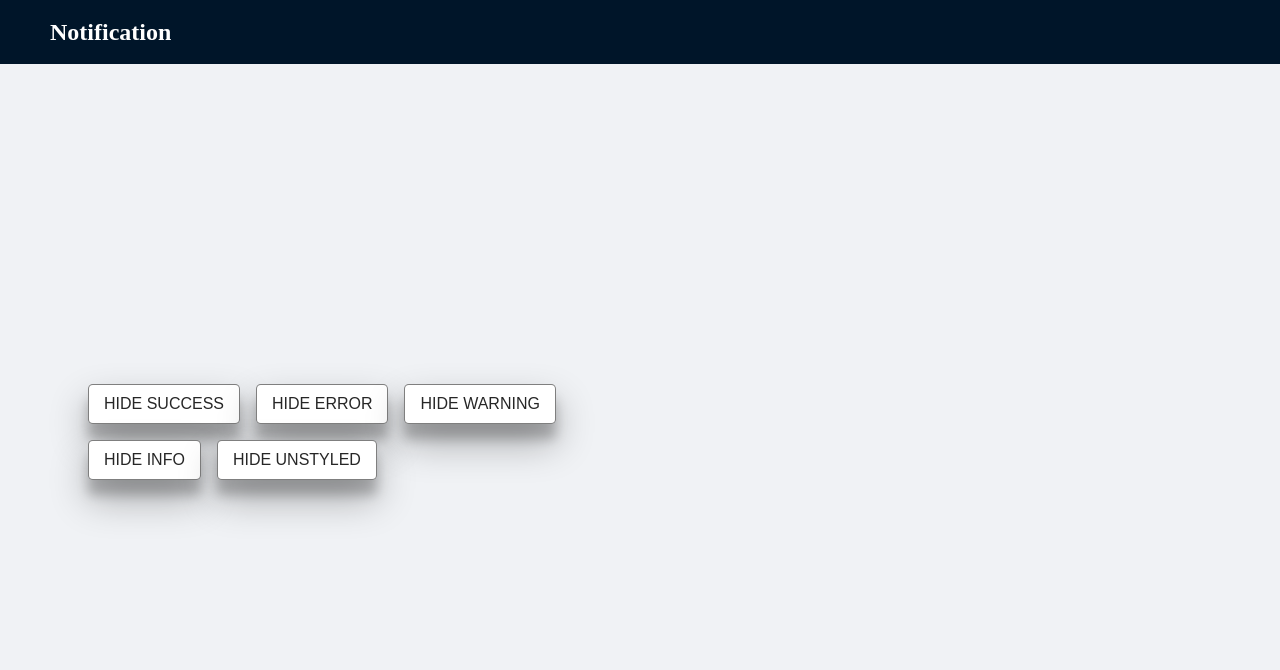
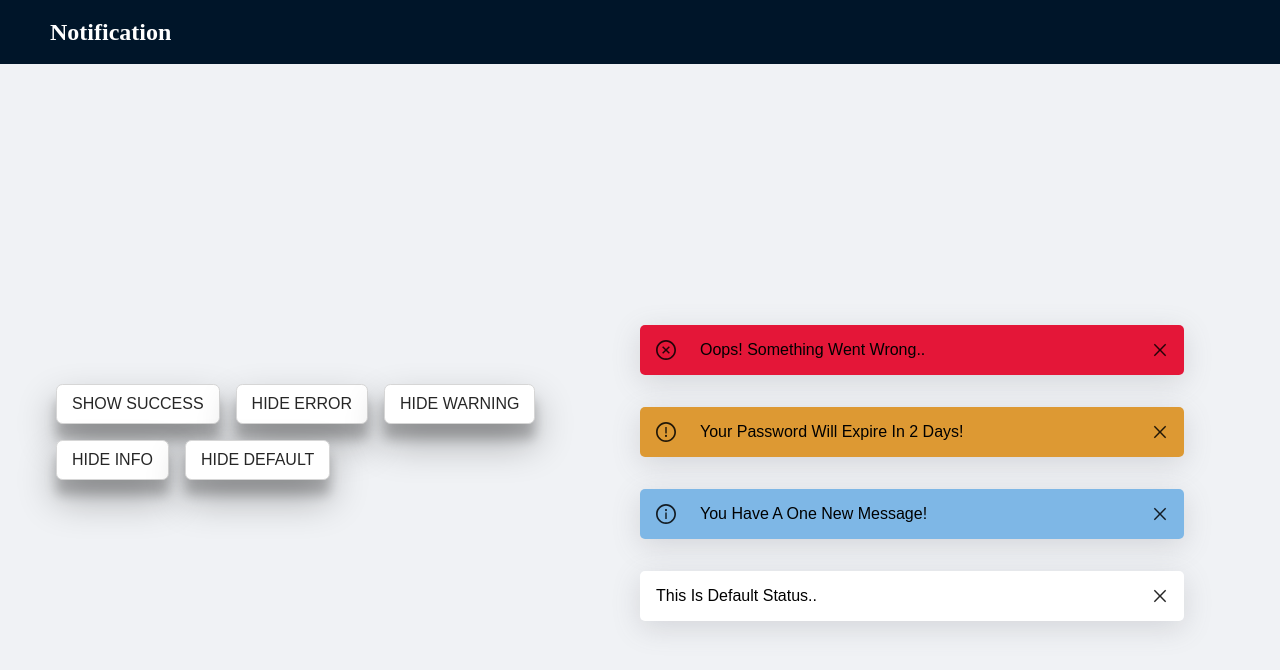
Before and after one commit to GNitin123/Notification-Module, a React (Vite) app: page / in a window 1280 px wide. Shown: the top 670 px of the page. Built offline with nearby package versions, Linux system fonts and the light colour scheme.

Commit message:
Implemented functionality of notification model

```diff
--- /dev/null
+++ b/src/assets/scss/components/_alert.scss
@@ -0,0 +1,90 @@
+.component-notification-alert {
+  font-style: normal;
+  font-weight: normal;
+  font-family: $work-sans;
+  display: flex;
+  justify-content: space-between;
+  align-items: center;
+  min-width: 34rem;
+  width: 85%;
+  margin: 2rem 0;
+  height: 3.125rem;
+  border-radius: 0.313rem;
+  padding: 0 1rem;
+  box-shadow: rgba(100, 100, 111, 0.2) 0px 7px 29px 0px;
+  &__close-icon {
+    font-weight: bolder;
+    font-size: 16px;
+    color: $black;
+    cursor: pointer;
+  }
+  &__icon-wrapper {
+    display: flex;
+    justify-content: center;
+    align-items: center;
+  }
+  &__icon {
+    color: $black;
+    font-size: 20px;
+    margin-right: 1.5rem;
+  }
+  &__text {
+    text-transform: capitalize;
+    color: $black;
+    font-size: 16px;
+  }
+  @media screen and (max-width: 1078px) {
+    width: 100%;
+  }
+  @media screen and (max-width: 1078px) {
+    min-width: 10rem;
+  }
+}
+
+.success {
+  background-color: $green--five;
+}
+
+.error {
+  background-color: $red--four;
+}
+
+.warning {
+  background-color: $yellow--one;
+}
+
+.info {
+  background-color: $blue--three;
+}
+
+.default {
+  background-color: $white;
+}
+
+.hide-alert {
+  pointer-events: none;
+  inset: 0;
+  animation: fade-out 500ms forwards;
+}
+
+.open {
+  animation: slide 400ms forwards;
+}
+
+@keyframes slide {
+  0% {
+    transform: translateX(100%);
+  }
+  100% {
+    transform: translateX(0%);
+  }
+}
+
+@keyframes fade-out {
+  0% {
+    opacity: 1;
+  }
+  100% {
+    opacity: 0;
+  }
+}
--- a/src/assets/scss/components/_notification.scss
+++ b/src/assets/scss/components/_notification.scss
@@ -5,22 +5,37 @@
   display: flex;
   justify-content: space-between;
   height: 100%;
+  @media screen and (max-width: 1078px) {
+    flex-direction: column-reverse;
+    justify-content: center;
+    align-items: center;
+  }
   &__btn-wrapper {
     flex: 1;
     align-self: center;
-    margin-left: 5rem;
+    margin-left: 3rem;
+    @media screen and (max-width: 1078px) {
+      margin-left: unset;
+      text-align: center;
+    }
   }
   &__alert-wrapper {
     flex: 1;
+    align-self: center;
+    margin-right: 3rem;
+    @media screen and (max-width: 1078px) {
+      margin-right: unset;
+    }
   }
   &__action-btn {
     margin: 0.5rem;
     font-weight: 600;
     font-size: 0.8rem;
-    border-radius: 0.3rem !important;
+    border-radius: 0.4rem !important;
     text-transform: uppercase;
+    color: $grey--two;
     background-color: $white !important;
-    border: 1px solid rgba(0, 0, 0, 0.5) !important;
+    border: 1px solid $grey--two !important;
     box-shadow: rgba(0, 0, 0, 0.3) 0px 19px 38px, rgba(0, 0, 0, 0.22) 0px 15px 12px !important;
   }
 }
--- a/src/assets/scss/styles.scss
+++ b/src/assets/scss/styles.scss
@@ -2,3 +2,4 @@
 @import './typography';
 @import './layouts/notification-layout';
 @import './components/notification';
+@import './components/alert';
--- a/src/components/Notification.jsx
+++ b/src/components/Notification.jsx
@@ -1,28 +1,52 @@
-import React from 'react'
 import NotificationLayout from '../layouts/NotificationLayout'
 import { Button } from 'antd'
-import { useSelector } from 'react-redux'
+import { useSelector, useDispatch } from 'react-redux'
+import NotificationAlert from './NotificationAlert'
+import { hideNotificationAlert } from '../redux/reducers/notificationReducer'
 
-const ButtonList = [
+const actionButtonList = [
   { key: 1, title: 'success' },
   { key: 2, title: 'Error' },
   { key: 3, title: 'warning' },
   { key: 4, title: 'info' },
-  { key: 5, title: 'unstyled' },
+  { key: 5, title: 'default' },
 ]
 
 const Notification = () => {
   const { notificationList } = useSelector(state => state.notification)
-  const ButtonElement = ButtonList.map(button => (
-    <Button className="components-notification__action-btn" key={button.key} size="large">
-      Hide {button.title}
+
+  const dispatch = useDispatch()
+
+  const onClose = selectedNotification => dispatch(hideNotificationAlert(selectedNotification))
+
+  const ActionButtons = actionButtonList.map((button, index) => (
+    <Button
+      className="components-notification__action-btn"
+      key={button.key}
+      size="large"
+      onClick={() => onClose(notificationList[index].variant)}
+    >
+      {notificationList[index].isHidden ? 'Show' : 'Hide'} {button.title}
     </Button>
+  ))
+
+  const NotificationAlerts = notificationList.map(notification => (
+    <NotificationAlert
+      key={notification.key}
+      text={notification.text}
+      variant={notification.variant}
+      timeout={notification.timeout}
+      Icon={notification.icon}
+      isHidden={notification.isHidden}
+      onClose={() => onClose(notification.variant)}
+      onTimer={() => onClose(notification.variant)}
+    />
   ))
 
   return (
     <div className="components-notification">
-      <div className="components-notification__btn-wrapper">{ButtonElement}</div>
-      <div className="components-notification__alert-wrapper"></div>
+      <div className="components-notification__btn-wrapper">{ActionButtons}</div>
+      <div className="components-notification__alert-wrapper">{NotificationAlerts}</div>
     </div>
   )
 }
--- /dev/null
+++ b/src/components/NotificationAlert.jsx
@@ -0,0 +1,33 @@
+import React, { useEffect, useState } from 'react'
+import { CloseOutlined } from '@ant-design/icons'
+
+const NotificationAlert = ({
+  text = '',
+  variant = '',
+  timeout = 0,
+  Icon = null,
+  isHidden = false,
+  onClose = () => {},
+  onTimer = () => {},
+}) => {
+  useEffect(() => {
+    const timer = setTimeout(() => {
+      onTimer()
+    }, timeout)
+    return () => {
+      timer && clearTimeout(timer)
+    }
+  }, [])
+
+  return (
+    <div className={`component-notification-alert ${variant} ${isHidden ? 'hide-alert' : 'open'}`}>
+      <div className="component-notification-alert__icon-wrapper">
+        {Icon && <Icon className="component-notification-alert__icon" />}
+        <span className="component-notification-alert__text">{text}</span>
+      </div>
+      <CloseOutlined className="component-notification-alert__close-icon" onClick={onClose} />
+    </div>
+  )
+}
+
+export default NotificationAlert
```
